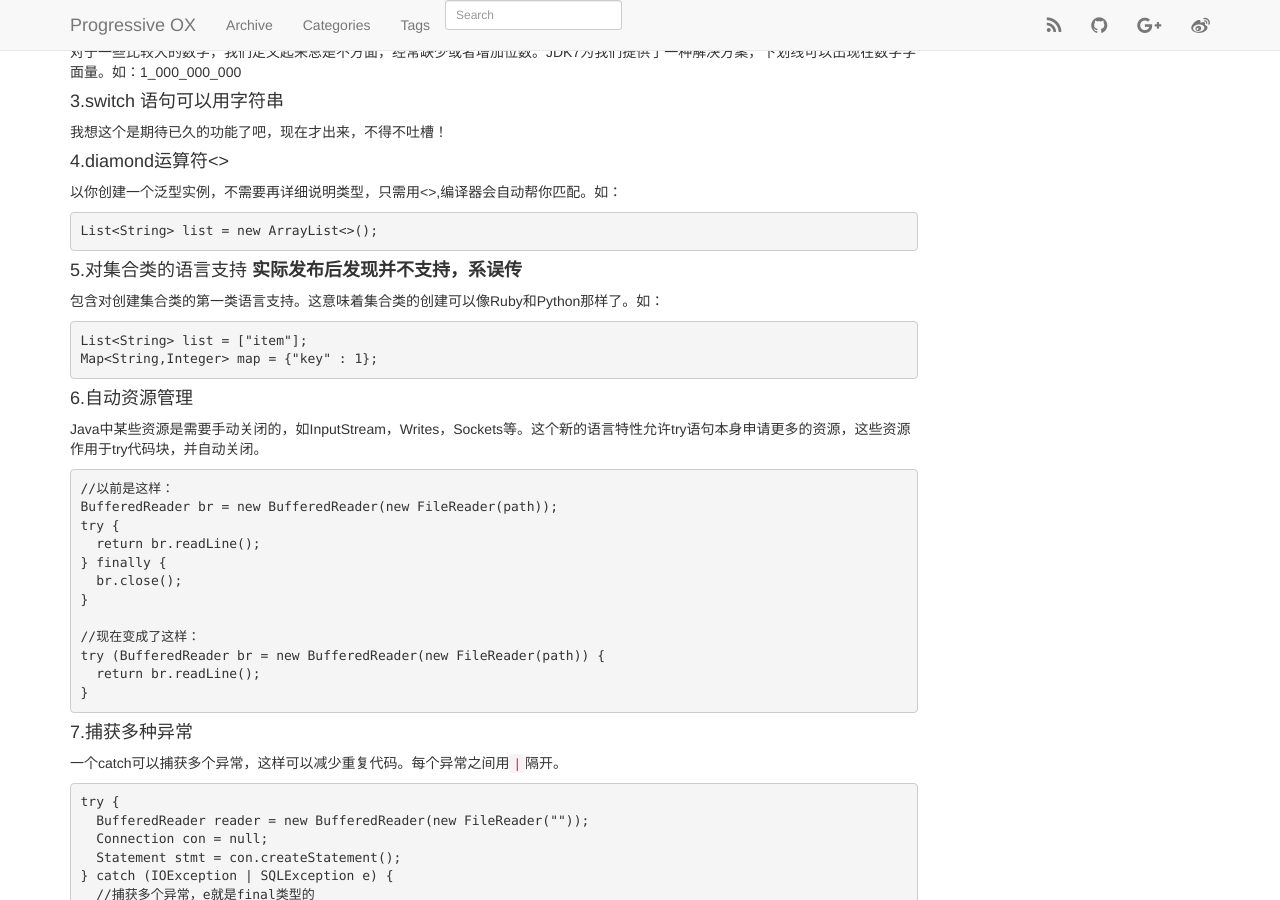
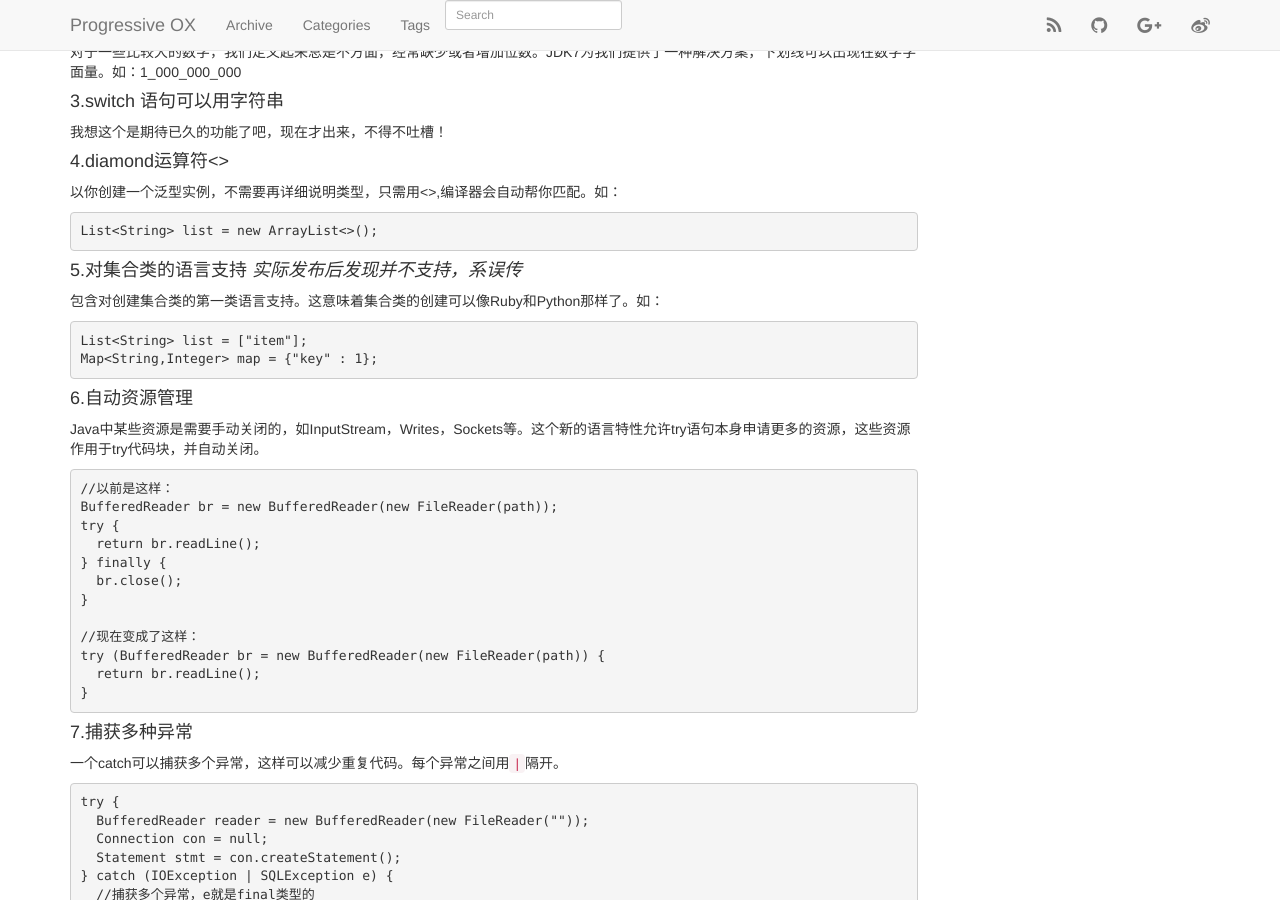
Before and after one commit to ChengYuanjian/chengyuanjian2.github.io, a Jekyll site: the page built from _posts/2014-08-26-jdk-new-features.md, in a window 1280 px wide and 900 px high, scrolled down 1178 px. Built offline with Jekyll 4.4.1, drawn with Linux system fonts in a browser that asks for light colours; nearby versions of some CDN libraries; Markdown is read by kramdown in place of the engine named in the settings; comment, search, counter and statistics services are not loaded.

Commit message:
Update 2014-08-26-jdk-new-features.md

```diff
--- a/_posts/2014-08-26-jdk-new-features.md
+++ b/_posts/2014-08-26-jdk-new-features.md
@@ -82,7 +82,7 @@ JDK7开始，终于可以用二进制来表示整数(byte,short,int和long)。
 List<String> list = new ArrayList<>();
 {% endhighlight %}
 
-####5.对集合类的语言支持 **实际发布后发现并不支持，系误传**
+####5.对集合类的语言支持 *实际发布后发现并不支持，系误传*
 
 包含对创建集合类的第一类语言支持。这意味着集合类的创建可以像Ruby和Python那样了。如：
 
```
